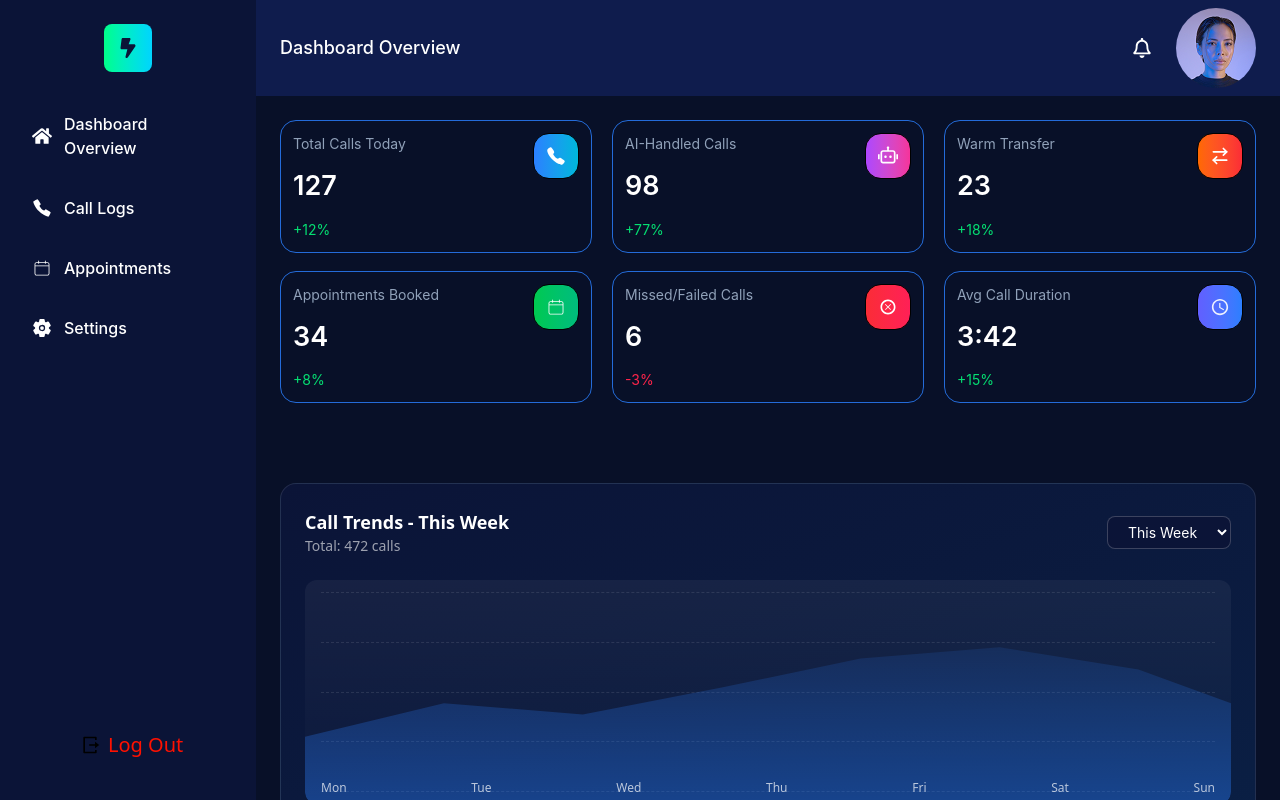
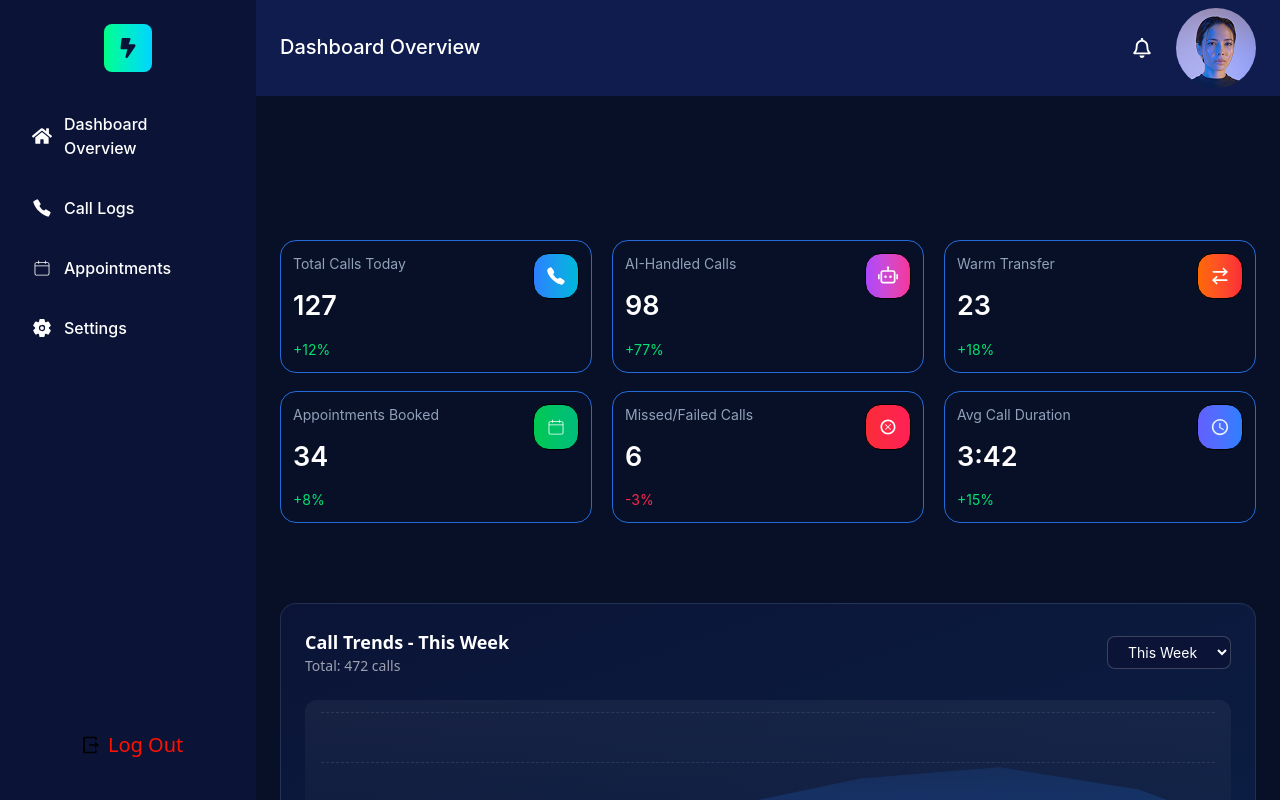
Before and after one commit to Mehedi43g/Job2.0, a React (Vite) app: page / in a window 1280 px wide. Built offline with nearby package versions, Linux system fonts and the light colour scheme.

Commit message:
most dangours part navber tittle change with page

```diff
--- a/src/Components/TopNavber.jsx
+++ b/src/Components/TopNavber.jsx
@@ -1,18 +1,32 @@
 import React from 'react'
+import { useLocation } from 'react-router'
 import timg from "../assets/Timg.png"
 import { FaRegBell } from 'react-icons/fa'
+
 const TopNavber = () => {
+  const location = useLocation()
+
+  const titleMap = {
+    '/dashboard': 'Dashboard Overview',
+    '/calllogs': 'Call Logs & History',
+    '/appointments': 'Appointments',
+    '/settings': 'Settings',
+  }
+
+  const title = titleMap[location.pathname] || 'Dashboard Overview'
+
   return (
-    <div>
-        <div className=" bg-[#0f1c4d] flex items-center justify-between px-6 py-2 text-white">
-      <h3 className="text-lg font-medium font-inter">Dashboard Overview</h3>
+    <div className="bg-[#0f1c4d] flex items-center justify-between px-6 py-2 text-white">
+      <h3 className="text-lg font-medium font-inter text-[20px]">
+        {title}
+      </h3>
+
       <div className="flex items-center gap-6">
-        <span className='text-[20px] cursor-pointer hover:text-[#fbbf24]'><FaRegBell /></span>
-        <div className=" ">
-          <img className='rounded-full cursor-pointer ' src={timg} alt="" />
-        </div>
+        <span className='text-[20px] cursor-pointer hover:text-[#fbbf24]'>
+          <FaRegBell />
+        </span>
+        <img className='rounded-full cursor-pointer' src={timg} alt="" />
       </div>
-    </div>
     </div>
   )
 }
--- a/src/pages/Deshboard.jsx
+++ b/src/pages/Deshboard.jsx
@@ -7,6 +7,7 @@ import { LuArrowRightLeft } from 'react-icons/lu'
 import { RiRobot2Line } from 'react-icons/ri'
 import { TiDeleteOutline } from 'react-icons/ti'
 
+
 const skills = [
   { name: "Screen Repair", percent: 70 ,  extra: "156 requests"},
   { name: "Battery Replacement", percent: 70, extra: "89 requests" },
@@ -14,7 +15,10 @@ const skills = [
   { name: "Software Issues", percent: 30, extra: "45 requests" },
 ]
 const Deshboard = () => (
-  <section className=''>
+  <>
+
+  <section className='pt-30'>
+
     <div className="flex gap-5">
       <div className="w-4/12">
         <div className="border border-[#2b80ffd2] p-3 rounded-2xl flex justify-between hover:scale-105 duration-300">
@@ -247,6 +251,8 @@ const Deshboard = () => (
     </div>
 
   </section>
+
+  </>
 )
 
 export default Deshboard
```
Also changed, not shown: src/Components/CallList.jsx (indentation only).
